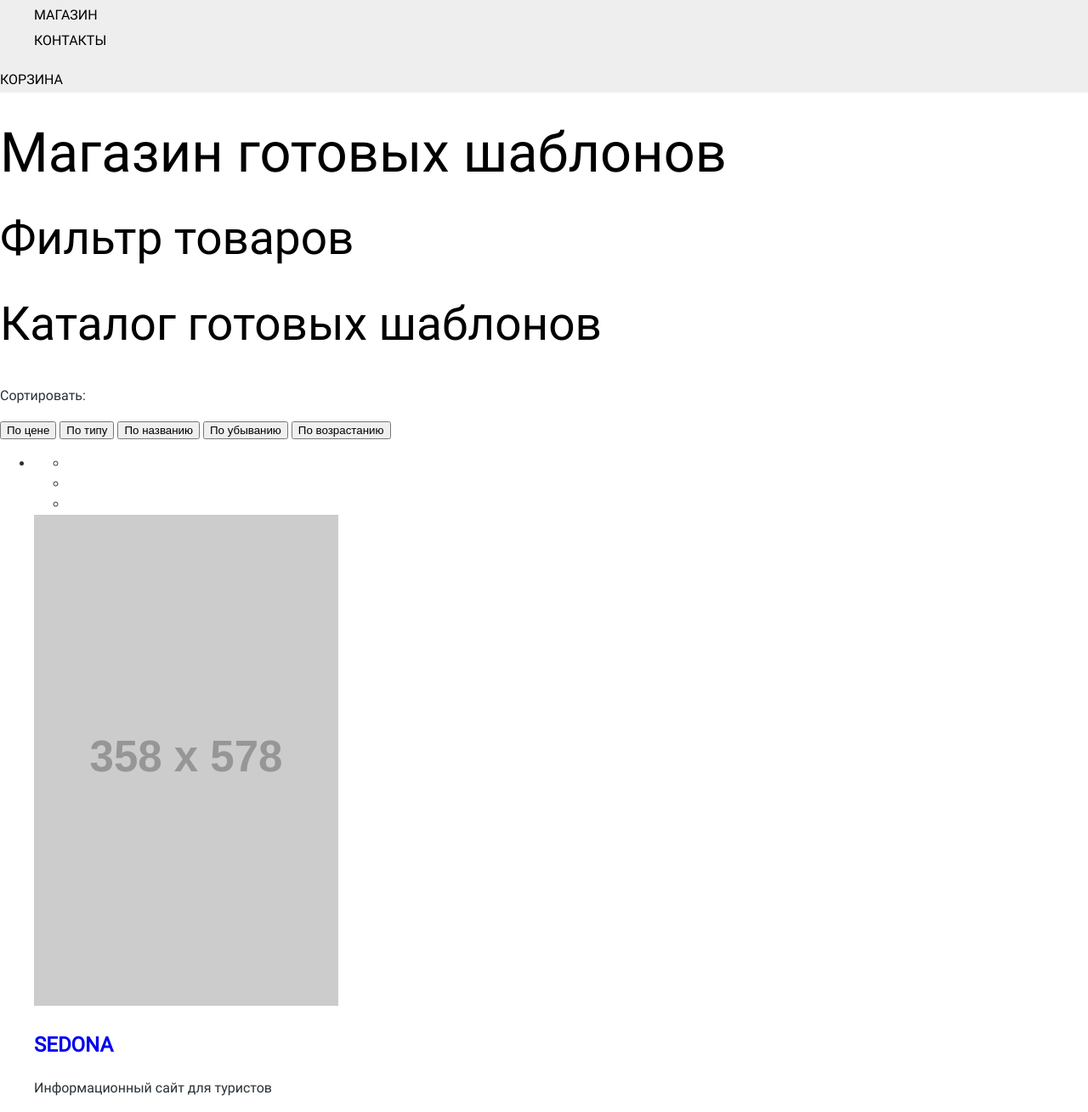
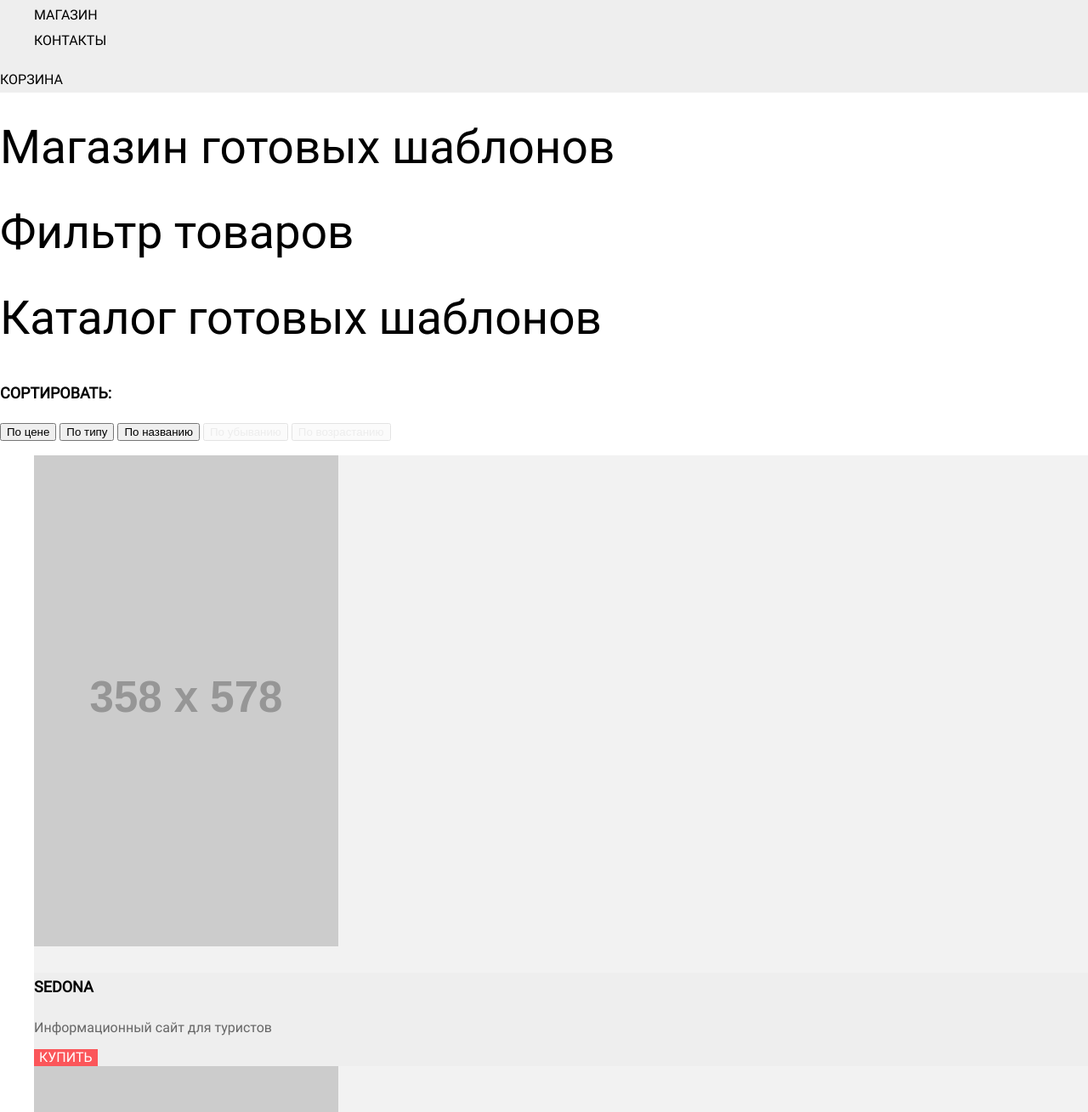
Before and after one commit to DariaKonik/335317-nerds-29, a plain HTML site: page catalog.html in a window 1280 px wide. Shown: the part 149-1458 px from the top of the page at 85% size. Drawn offline with Linux system fonts and the light colour scheme; placeholder pictures from the web are drawn by us.

Commit message:
Стилицазиця внутренней страницы
Стилизация каталога

```diff
--- a/catalog.html
+++ b/catalog.html
@@ -33,7 +33,7 @@
   		</nav>
   	</header>
     <main class="container">
-  		<h1>Магазин готовых шаблонов</h1>
+  		<h1 class="main-title">Магазин готовых шаблонов</h1>
   		<section class="filter">
   			<h2 class="visually-hidden">Фильтр товаров</h2>
   			<form>
@@ -47,8 +47,8 @@
     				<button class="sort-button__item sort-button_sort-by-cost" type="button">По цене</button>
     				<button class="sort-button__item sort-button_sort-by-type" type="button">По типу</button>
     				<button class="sort-button__item sort-button_sort-by-name" type="button">По названию</button>
-    				<button class="sort-button__item sort-button__top-down" type="button">По убыванию</button>
-    				<button class="sort-buttons__item sort-button__down-top" type="button">По возрастанию</button>
+    				<button class="sort-button__item sort-button__arrow sort-button__top-down" type="button">По убыванию</button>
+    				<button class="sort-buttons__item sort-button__arrow sort-button__down-top" type="button">По возрастанию</button>
           </div>
   			</header>
   			<ul class="catalog__list">
@@ -63,7 +63,7 @@
   					<img class="catalog__item-image" src="https://via.placeholder.com/358x578" alt="превью сайта Sedona" width="358" height="578">
   					<div class="catalog__item-description">
   						<h3>
-                <a href="blank.html">Sedona</a>
+                <a class="link-to-project" href="blank.html">Sedona</a>
               </h3>
   						<p>Информационный сайт для туристов</p>
   						<button class="button button-add-to-cart" type="button">Купить</button>
@@ -126,7 +126,7 @@
   			</ul>
   			<div class="pagination">
 	  			<ul class="pagination__list">
-	  				<li class="pagination__item">
+	  				<li class="pagination__item pagination__item_current">
 	  					1
 	  				</li>
 	  				<li class="pagination__item">
--- a/css/style.css
+++ b/css/style.css
@@ -21,6 +21,7 @@
   --basic-medium-black: #444444;
   --basic-medium-grey: #666666;
   --special-opacity-black:  rgba(0,0,0,0.3);
+  --special-opacity-black-darker: rgba(0,0,0,0.6);
   --special-opacity-white: rgba(255,255,255,0.3);
 
 /*дополнительные цвета фон для элементов*/
@@ -30,7 +31,7 @@
   --basic-grey:  #A6A6A6;
   --basic-catalog-grey:  #4D4D4D;
   --basic-social-grey: #E1E1E1;
-  --basic-top_and_down_buttons-black: #231F20;
+  --basic-arrow_buttons-black: #231F20;
 
   --special-medium-red: #E74246;
   --special-dark-red: #D7373B;
@@ -42,6 +43,7 @@
   --special-dark-grey: #D5D5D5;
   --special-pagination-border-grey: #DBDBDB;
 
+  --background-image-color: #F2F2F2;
   --button-shadow: inset 0px 3px 0px rgba(0, 1, 1, 0.1);
 }
 
@@ -65,6 +67,15 @@ img {
   max-width: 100%;
   height: auto;
 }
+
+.main-title {
+  font-weight: 500;
+  font-size: 55px;
+  line-height: 55px;
+  color: var(--basic-black);
+}
+
+/*button*/
 
 .button {
   font: inherit;
@@ -151,11 +162,67 @@ img {
   color: var(--special-opacity-white);
 }
 
-h1 {
-  font-weight: 500;
-  font-size: 65px;
-  line-height: 55px;
-  color: var(--basic-black)
+.slider__button {
+  background-color: var(--basic-white);
+}
+
+/*catalog button*/
+
+.button-add-to-cart {
+  background-color: var(--basic-red);
+  color: var(--basic-white);
+}
+
+.button-add-to-cart:hover, .button-add-to-cart:focus {
+  background-color: var(--special-medium-red);
+}
+
+.button-add-to-cart:active {
+  background-color: var(--special-dark-red);
+}
+
+.sort-button-item {
+  font-size: 14px;
+  line-height: 18px;
+  color: var(--basic-black);
+}
+
+.sort-button-item :hover, .sort-button-item :focus {
+  color: var(--special-opacity-black-darker);
+}
+
+.sort-button-item :active {
+   color: var(--special-opacity-black);
+}
+
+.sort-button__arrow  {
+  color: var(--basic-grey);
+  opacity: 0.2;
+}
+
+.sort-button__arrow:hover, .sort-button__arrow:focus {
+  color: var(--basic-grey);
+}
+
+.sort-button__arrow:active {
+  color: (--basic-arrow_buttons-black);
+}
+
+.pagination__button {
+  background-color: var(--basic-light-grey);
+}
+
+.pagination__button:hover, .pagination__button:focus {
+  background-color: var(--special-medium-grey);
+}
+
+.pagination__button:active {
+  background-color: var(--special-dark-grey);
+}
+
+.pagination__item_current {
+  background-color: var(--basic-white);
+  border: 3px solid var(--special-pagination-border-grey);
 }
 
 
@@ -181,7 +248,10 @@ h1 {
     color: var(--basic-black);
 }
 
-.main-nav__link:hover, .main-nav__link:focus, .button-cart:hover, .button-cart:focus {
+.main-nav__link:hover,
+.main-nav__link:focus,
+.button-cart:hover,
+.button-cart:focus {
   color: var(--basic-red);
 }
 
@@ -277,7 +347,9 @@ h4 {
 }
 
 /*footer*/
-
+.catalog__item {
+  background-color: var(--background-image-color);
+}
 .main-footer h2 {
   font-weight: bold;
   font-size: 36px;
@@ -293,3 +365,54 @@ h4 {
 .social__list {
   list-style: none;
 }
+
+/*catalog*/
+.catalog__list {
+  list-style: none;
+}
+
+.browser-panel__decor-items {
+  list-style: none;
+}
+
+.sort-label {
+  font-weight: bold;
+  font-size: 18px;
+  line-height: 30px;
+  text-transform: uppercase;
+  color: var(--basic-black);
+}
+
+.catalog__item-description {
+  background-color: var(--basic-light-grey);
+  line-height: 18px;
+  color: var(--basic-medium-grey);
+}
+
+.link-to-project {
+  font-weight: bold;
+  font-size: 18px;
+  line-height: 30px;
+  color: var(--basic-black);
+}
+
+.link-to-project:hover, .link-to-project:focus {
+  color: var(--basic-red);
+}
+
+.link-to-project:active {
+  color: var(--special-opacity-black);
+}
+
+.pagination-list {
+  list-style: none;
+}
+
+.browser-panel {
+  background-color: var(--basic-catalog-grey);
+  opacity: 0.12;
+}
+
+.browser-panel:hover, .browser-panel:focus {
+    opacity: 1;
+}
```
Also changed, not shown: index.html (+4 -4 lines).
